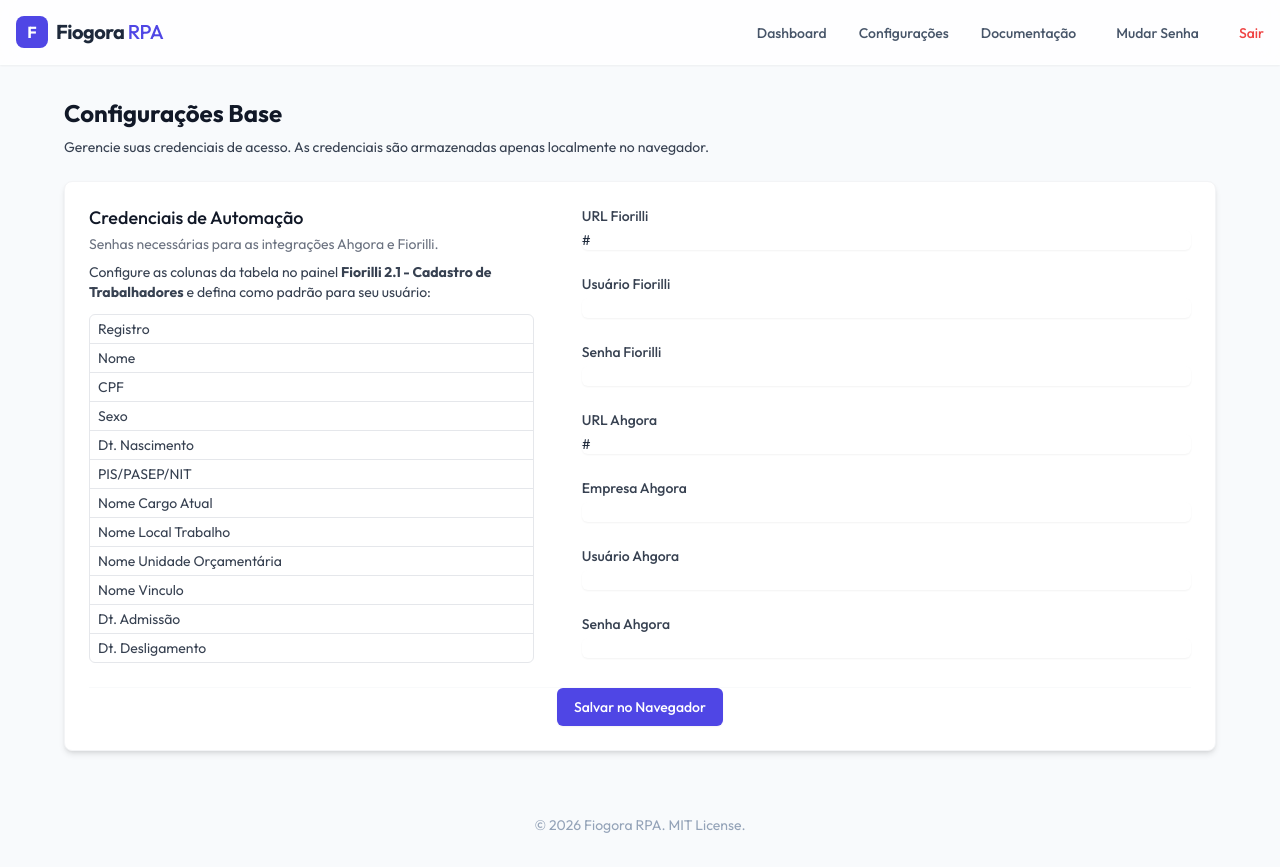
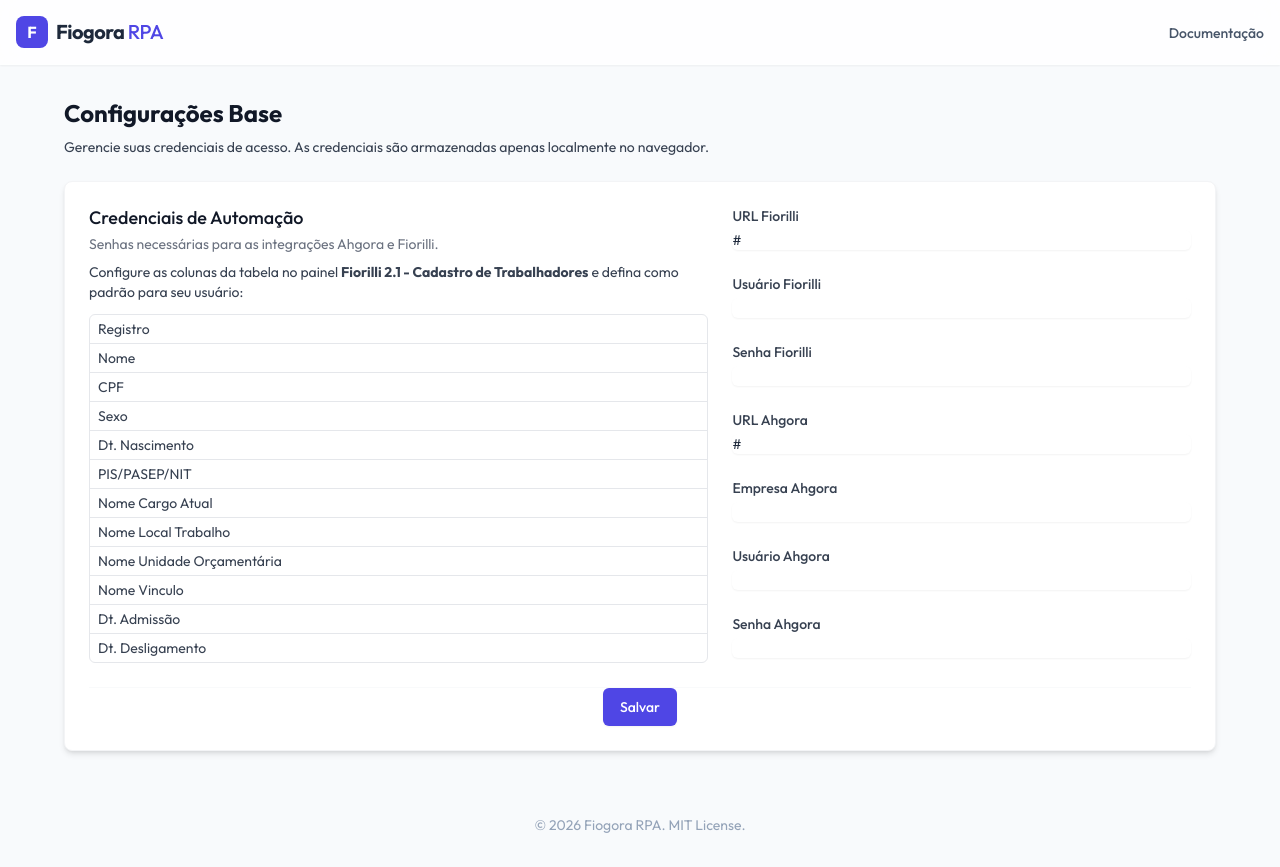
Before and after one commit to raphaelantoniocampos/integracao-fiorilli-ahgora, a FastAPI app: template app/infrastructure/web/templates/config.html in a window 1280 px wide. Run offline with FastAPI, Linux system fonts and the light colour scheme; the template is opened without the code that fills it: most values are stand-ins (such as "Sample title", 1, 10 or a date in 2020); some libraries are stand-ins or nearby versions.

Commit message:
update html

```diff
--- a/app/infrastructure/db/migrations/versions/f0f2e4cf3868_make_end_date_nullable_in_ahgora_leaves.py
+++ b/app/infrastructure/db/migrations/versions/f0f2e4cf3868_make_end_date_nullable_in_ahgora_leaves.py
@@ -9,7 +9,6 @@ Create Date: 2026-03-18 16:44:31.496028
 from typing import Sequence, Union
 
 from alembic import op
-import sqlalchemy as sa
 from sqlalchemy.dialects import postgresql
 
 # revision identifiers, used by Alembic.
--- a/app/infrastructure/web/templates/base.html
+++ b/app/infrastructure/web/templates/base.html
@@ -116,14 +116,22 @@
                         class="text-indigo-600 font-medium">RPA</span></h1>
             </div>
             <ul class="flex items-center space-x-8">
+                {% if request.state.username %}
                 <li><a href="/"
                         class="text-sm font-medium text-slate-600 hover:text-indigo-600 transition-colors">Dashboard</a>
                 </li>
+                {% endif %}
+                <li><a href="/docs" class="text-sm font-medium text-slate-600 hover:text-indigo-600 transition-colors"
+                        target="_blank">Documentação</a></li>
+                {% if request.state.username %}
                 <li><a href="/config"
                         class="text-sm font-medium text-slate-600 hover:text-indigo-600 transition-colors">Configurações</a>
                 </li>
-                <li><a href="/docs" class="text-sm font-medium text-slate-600 hover:text-indigo-600 transition-colors"
-                        target="_blank">Documentação</a></li>
+                <li><a href="/change-password"
+                        class="text-sm font-medium text-slate-600 hover:text-indigo-600 transition-colors ml-2">
+                        {{ request.state.username }}
+                    </a>
+                </li>
                 {% if request.state.is_admin %}
                 <li><a href="/create-user"
                         class="text-sm font-medium text-indigo-600 hover:text-indigo-800 transition-colors bg-indigo-50 px-3 py-1.5 rounded-md">
@@ -131,16 +139,12 @@
                     </a>
                 </li>
                 {% endif %}
-                <li><a href="/change-password"
-                        class="text-sm font-medium text-slate-600 hover:text-indigo-600 transition-colors ml-2">
-                        Mudar Senha
-                    </a>
-                </li>
                 <li><a href="/logout"
                         class="text-sm font-medium text-red-500 hover:text-red-700 transition-colors ml-2">
                         Sair
                     </a>
                 </li>
+                {% endif %}
             </ul>
         </div>
     </nav>
--- a/app/infrastructure/web/templates/config.html
+++ b/app/infrastructure/web/templates/config.html
@@ -13,8 +13,8 @@
     <!-- Configuration Form -->
     <div class="bg-white px-4 py-5 sm:rounded-lg sm:p-6 shadow-md border border-gray-100">
         <form id="configForm" class="space-y-6" onsubmit="saveCredentials(event)">
-            <div class="md:grid md:grid-cols-7 md:gap-12">
-                <div class="md:col-span-3">
+            <div class="md:grid md:grid-cols-7 md:gap-6">
+                <div class="md:col-span-4">
                     <h3 class="text-lg font-medium leading-6 text-gray-900">Credenciais de Automação</h3>
                     <p class="mt-1 text-sm text-gray-500">
                         Senhas necessárias para as integrações Ahgora e Fiorilli.
@@ -35,7 +35,7 @@
                         <li class="py-1 px-2">Dt. Desligamento</li>
                     </ul>
                 </div>
-                <div class="mt-5 md:col-span-4 md:mt-0 space-y-6">
+                <div class="mt-5 md:col-span-3 md:mt-0 space-y-6">
                     <div class="col-span-6 sm:col-span-4">
                         <label for="fiorilli-url" class="block text-sm font-medium text-gray-700">URL Fiorilli</label>
                     <input type="text" name="fiorilli_url" id="fiorilli-url" class="mt-1 block w-full rounded-md border-gray-300 shadow-sm focus:border-indigo-500 focus:ring-indigo-500 sm:text-sm" value={{ fiorilli_url }}>
@@ -75,7 +75,7 @@
             <div class="flex flex-col items-center justify-center gap-y-3 border-t border-gray-50 mt-4">
                 <button type="submit"
                 class="inline-flex justify-center rounded-md border border-transparent bg-indigo-600 py-2 px-4 text-sm font-medium text-white shadow-sm hover:bg-indigo-700 focus:outline-none focus:ring-2 focus:ring-indigo-500 focus:ring-offset-2">
-                    Salvar no Navegador
+                    Salvar
                 </button>
                 <div id="save-msg" class="text-sm pt-4 text-green-600 hidden font-medium animate-pulse">Credenciais salvas no navegador!</div>
             </div>
```
Also changed, not shown: tests/test_ahgora_download.py (+0 -1 lines).
